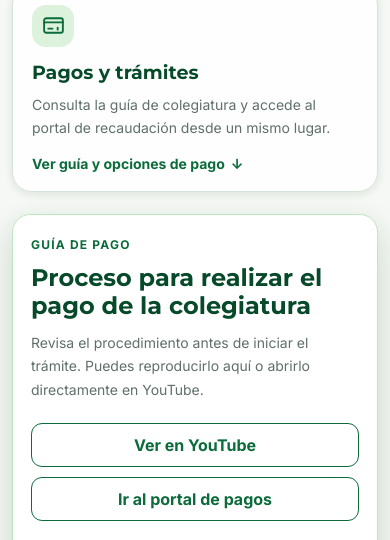
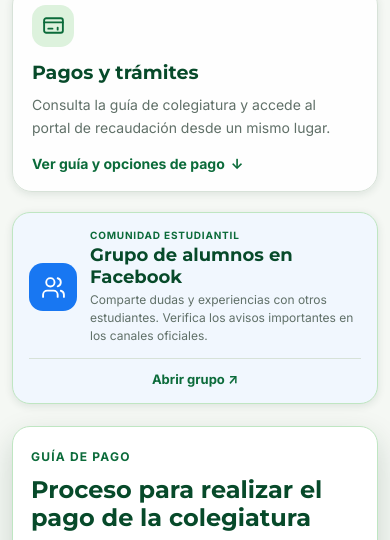
Before and after one commit to KetahGD/DragonesMaps, a website: page directorio.html in a window 390 px wide. Shown: the part 1457-1997 px from the top of the page. Drawn offline with Linux system fonts and the light colour scheme.

Commit message:
feat: agrega comunidad estudiantil y aclara acceso

```diff
--- a/assets/css/directory.css
+++ b/assets/css/directory.css
@@ -49,6 +49,15 @@
 .directory-card p { margin: 0; color: var(--muted); font-size: 14px; line-height: 1.65; }
 .directory-card a { display: inline-flex; align-items: center; gap: 6px; margin-top: auto; padding-top: 22px; color: var(--green-700); font-size: 14px; font-weight: 800; text-decoration: none; }
 .directory-card a:hover { color: var(--green-900); text-decoration: underline; }
+.student-community { display: grid; grid-template-columns: auto minmax(0, 1fr) auto; align-items: center; gap: 18px; margin-top: 20px; padding: 18px 20px; border: 1px solid var(--green-200); border-radius: 18px; background: color-mix(in srgb, #1877f2 6%, var(--surface)); color: var(--text); box-shadow: var(--shadow-sm); text-decoration: none; transition: border-color 180ms ease, transform 180ms ease, box-shadow 180ms ease; }
+.student-community:hover { transform: translateY(-2px); border-color: var(--green-600); box-shadow: var(--shadow-md); }
+.student-community__icon { display: grid; width: 48px; height: 48px; place-items: center; border-radius: 14px; background: #1877f2; color: #fff; }
+.student-community__icon svg { width: 25px; height: 25px; fill: none; stroke: currentColor; stroke-width: 1.8; stroke-linecap: round; stroke-linejoin: round; }
+.student-community > span:nth-child(2) { display: grid; gap: 3px; }
+.student-community small { color: var(--green-700); font-size: 10px; font-weight: 800; letter-spacing: .08em; text-transform: uppercase; }
+.student-community strong { color: var(--green-900); font-family: var(--font-display); font-size: 18px; }
+.student-community > span:nth-child(2) > span { color: var(--muted); font-size: 12px; line-height: 1.5; }
+.student-community b { color: var(--green-700); font-size: 13px; white-space: nowrap; }
 .directory-payment-guide { display: grid; grid-template-columns: minmax(280px, .82fr) minmax(420px, 1.18fr); align-items: stretch; margin-top: 34px; overflow: hidden; scroll-margin-top: calc(var(--header-height) + 20px); border: 1px solid var(--green-200); border-radius: 24px; background: var(--surface); box-shadow: var(--shadow-md); }
 .directory-payment-guide__content { display: flex; flex-direction: column; justify-content: center; padding: clamp(26px, 4vw, 44px); }
 .directory-payment-guide h2 { max-width: 430px; margin: 2px 0 12px; color: var(--green-900); font-family: var(--font-display); font-size: clamp(24px, 3vw, 34px); line-height: 1.15; }
@@ -66,6 +75,8 @@
   .directory-card { min-height: 205px; padding: 19px; }
   .directory-card__icon { width: 42px; height: 42px; margin-bottom: 14px; }
   .directory-card a { padding-top: 16px; }
+  .student-community { grid-template-columns: auto minmax(0, 1fr); gap: 13px; padding: 16px; }
+  .student-community b { grid-column: 1 / -1; width: 100%; padding-top: 12px; border-top: 1px solid var(--border); text-align: center; }
   .directory-payment-guide { margin-top: 22px; border-radius: 18px; }
   .directory-payment-guide__content { padding: 22px 18px; }
   .directory-payment-guide__media { padding: 0 18px 18px; background: var(--surface); }
--- a/assets/data/places.js
+++ b/assets/data/places.js
@@ -325,7 +325,7 @@ export const lugares = [
 
 const avisoSinCredencial = {
   tipo: "warning",
-  texto: "Si no cuentas con credencial escolar, descarga tu comprobante de pago y preséntalo junto con una identificación oficial con fotografía.",
+  texto: "Si no cuentas con credencial escolar, descarga tu voucher (comprobante) de pago y preséntalo junto con tu credencial de elector u otra identificación oficial con fotografía.",
   enlace: { texto: "Ir al portal de pagos", href: "https://pagosytramites.edomex.gob.mx/recaudacion/" }
 };
 
--- a/directorio.html
+++ b/directorio.html
@@ -11,7 +11,7 @@
   <link rel="preconnect" href="https://fonts.gstatic.com" crossorigin>
   <link href="https://fonts.googleapis.com/css2?family=Inter:wght@400;500;600;700&family=Montserrat:wght@600;700;800&display=swap" rel="stylesheet">
   <link rel="stylesheet" href="assets/css/app.css?v=20260827-1">
-  <link rel="stylesheet" href="assets/css/directory.css?v=20260827-2">
+  <link rel="stylesheet" href="assets/css/directory.css?v=20260827-3">
   <link rel="icon" type="image/x-icon" href="assets/images/branding/favicon.ico?v=20260820-2">
 </head>
 <body class="content-page">
@@ -51,6 +51,12 @@
       <article class="directory-card"><span class="directory-card__icon" aria-hidden="true"><svg viewBox="0 0 24 24"><rect x="3" y="5" width="18" height="14" rx="2"/><path d="M3 9h18M7 15h4M16 14v2"/></svg></span><div><h2>Pagos y trámites</h2><p>Consulta la guía de colegiatura y accede al portal de recaudación desde un mismo lugar.</p></div><a href="#payment-guide">Ver guía y opciones de pago <span aria-hidden="true">↓</span></a></article>
     </section>
 
+    <a class="student-community" href="https://www.facebook.com/share/g/1CCDGREhyh/" target="_blank" rel="noopener noreferrer" aria-label="Abrir grupo estudiantil de Dragones Maps en Facebook">
+      <span class="student-community__icon" aria-hidden="true"><svg viewBox="0 0 24 24"><path d="M16 21v-2a4 4 0 0 0-4-4H6a4 4 0 0 0-4 4v2M9 11a4 4 0 1 0 0-8 4 4 0 0 0 0 8ZM22 21v-2a4 4 0 0 0-3-3.87M16 3.13a4 4 0 0 1 0 7.75"/></svg></span>
+      <span><small>Comunidad estudiantil</small><strong>Grupo de alumnos en Facebook</strong><span>Comparte dudas y experiencias con otros estudiantes. Verifica los avisos importantes en los canales oficiales.</span></span>
+      <b>Abrir grupo <span aria-hidden="true">↗</span></b>
+    </a>
+
     <section id="payment-guide" class="directory-payment-guide" aria-labelledby="payment-guide-title">
       <div class="directory-payment-guide__content">
         <p class="eyebrow">Guía de pago</p>
```
